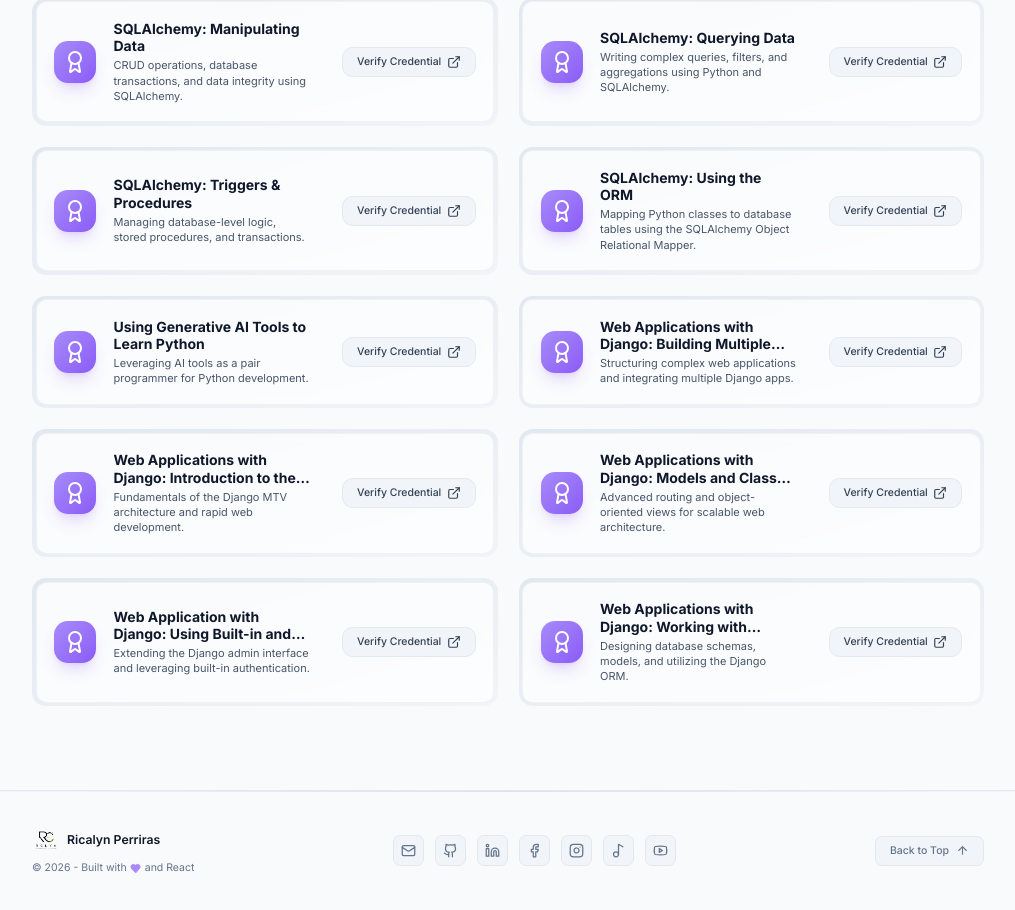
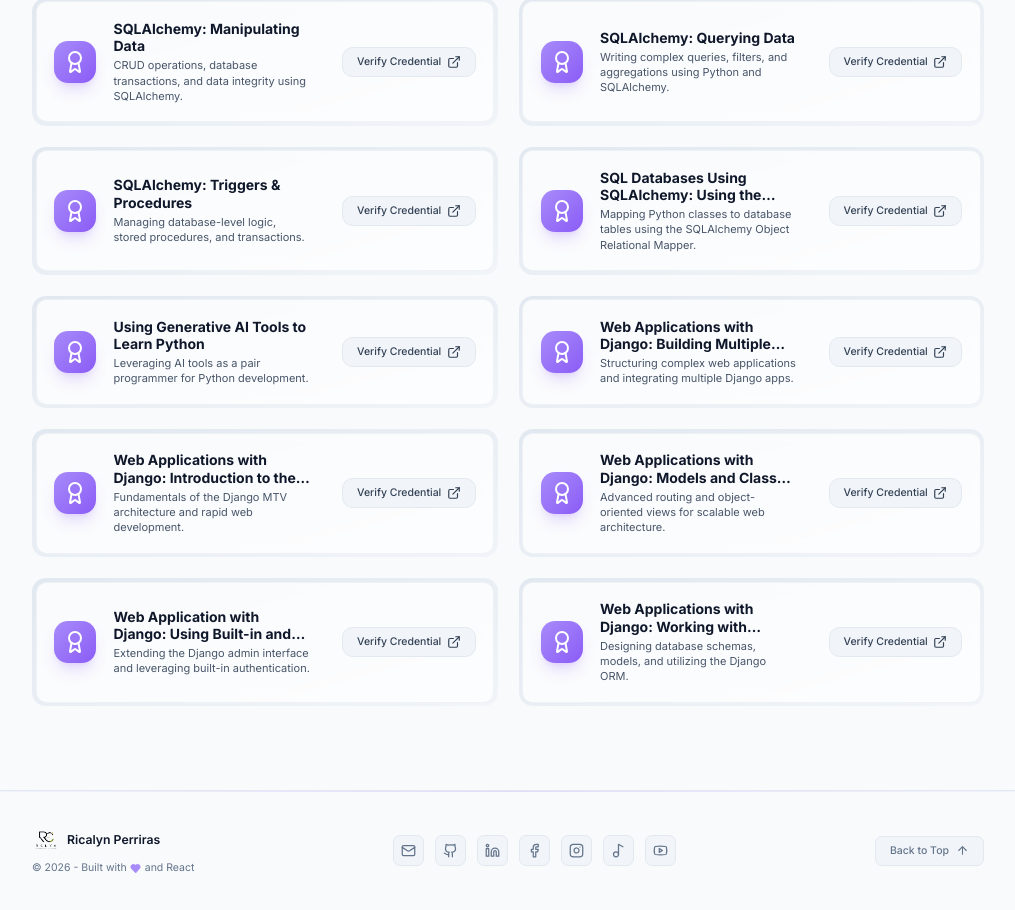
Before and after one commit to rclynn/my-portfolio, a React (Vite) app: page /certifications in a window 1280 px wide. Shown: the part 6628-7538 px from the top of the page, without its empty margins (132-1147 px from the left). Built offline with nearby package versions, Linux system fonts and the light colour scheme.

Commit message:
content: update SQLAlchemy certification title

```diff
--- a/src/data/portfolioData.js
+++ b/src/data/portfolioData.js
@@ -733,7 +733,7 @@
     category: 'Professional',
   },
   {
-    title: 'SQLAlchemy: Using the ORM',
+    title: 'SQL Databases Using SQLAlchemy: Using the SQLAlchemy ORM',
     issuer: 'Professional Certification',
     description: 'Mapping Python classes to database tables using the SQLAlchemy Object Relational Mapper.',
     link: '/certifications/SQL Databases Using SQLAlchemy_ Using the SQLAlchemy ORM.png',
```
